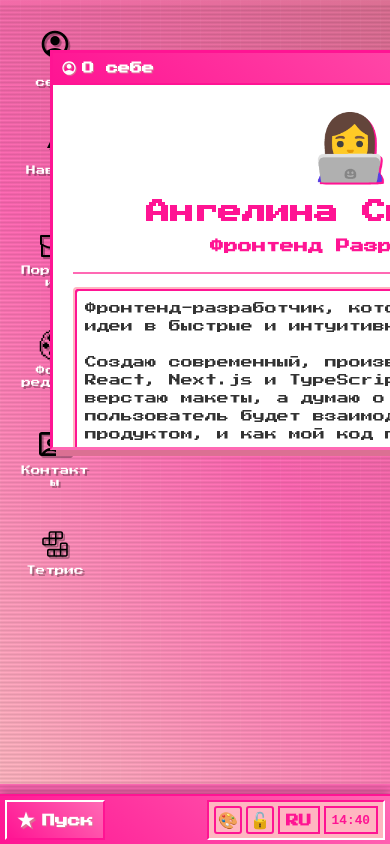
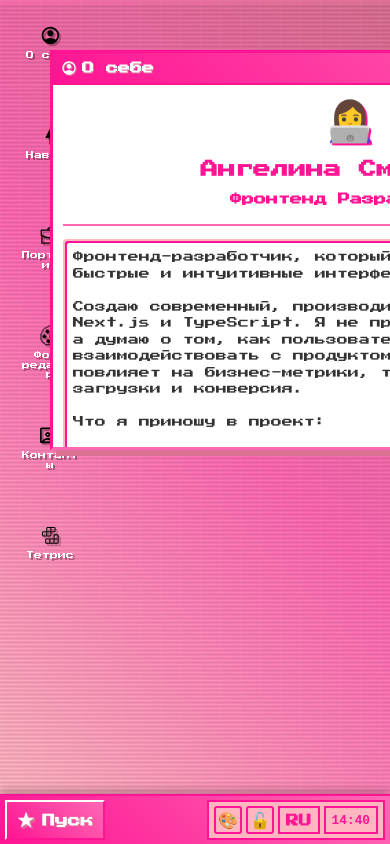
Before and after one commit to geliusgelius/pixel-portfolio, a React (Vite) app: page / in a window 390 px wide. Built offline with nearby package versions, Linux system fonts and the light colour scheme.

Commit message:
fiz mobile media

```diff
--- a/src/App.css
+++ b/src/App.css
@@ -8,12 +8,14 @@ body {
   font-family: "Press Start 2P", cursive, monospace;
   background: #ff69b4;
   overflow: hidden;
+  touch-action: manipulation;
 }
 
 .app {
   width: 100vw;
   height: 100vh;
   position: relative;
+  overflow: hidden;
 }
 
 .pixel-border {
@@ -29,3 +31,53 @@ body {
   border-color: #ff1493 #ffb6c1 #ffb6c1 #ff1493;
   box-shadow: inset -2px -2px 0px #fff, inset 2px 2px 0px #ff1493;
 }
+
+/* Мобильные стили */
+.app.mobile {
+  font-size: 14px;
+}
+
+.app.mobile .window {
+  min-width: 300px;
+  max-width: 95vw;
+}
+
+.app.mobile .window-content {
+  padding: 10px;
+  font-size: 14px;
+}
+
+/* Предотвращение масштабирования на мобильных */
+@media (max-width: 768px) {
+  * {
+    -webkit-text-size-adjust: none;
+    text-size-adjust: none;
+  }
+
+  input,
+  textarea,
+  select {
+    font-size: 16px; /* Предотвращает масштабирование в iOS */
+  }
+}
+
+/* Улучшения для очень маленьких экранов */
+@media (max-width: 360px) {
+  .app.mobile .window {
+    min-width: 280px;
+  }
+}
+
+/* Портретная ориентация */
+@media (max-height: 600px) and (orientation: portrait) {
+  .app {
+    height: 100vh;
+  }
+}
+
+/* Ландшафтная ориентация для мобильных */
+@media (max-height: 500px) and (orientation: landscape) {
+  .app.mobile {
+    font-size: 12px;
+  }
+}
--- a/src/App.jsx
+++ b/src/App.jsx
@@ -1,4 +1,5 @@
 import React, { useState, useEffect } from "react";
+import { LanguageProvider } from "./context/LanguageContext";
 import Preloader from "./components/Preloader/Preloader";
 import Desktop from "./components/Desktop/Desktop";
 import "./App.css";
@@ -14,7 +15,11 @@ function App() {
     return () => clearTimeout(timer);
   }, []);
 
-  return <div className="app">{isLoading ? <Preloader /> : <Desktop />}</div>;
+  return (
+    <LanguageProvider>
+      <div className="app">{isLoading ? <Preloader /> : <Desktop />}</div>
+    </LanguageProvider>
+  );
 }
 
 export default App;
--- a/src/components/Desktop/Desktop.css
+++ b/src/components/Desktop/Desktop.css
@@ -8,15 +8,15 @@
   --theme-shadow: #db7093;
   --theme-text-inverted: #ffffff;
 }
+
 /* Запрет выделения и копирования текста */
 * {
-  -webkit-user-select: none; /* Chrome, Safari, Opera */
-  -moz-user-select: none; /* Firefox */
-  -ms-user-select: none; /* Internet Explorer/Edge */
-  user-select: none; /* Non-prefixed version */
-
-  -webkit-touch-callout: none; /* Запрет контекстного меню на iOS */
-  -webkit-tap-highlight-color: transparent; /* Убрать подсветку при касании */
+  -webkit-user-select: none;
+  -moz-user-select: none;
+  -ms-user-select: none;
+  user-select: none;
+  -webkit-touch-callout: none;
+  -webkit-tap-highlight-color: transparent;
 }
 
 /* Разрешить выделение в полях ввода и текстовых областях */
@@ -34,6 +34,7 @@ textarea,
   height: 100vh;
   position: relative;
   overflow: hidden;
+  touch-action: manipulation;
 }
 
 .crt-effect {
@@ -92,6 +93,7 @@ textarea,
   position: relative;
   z-index: 2;
   height: 100%;
+  touch-action: manipulation;
 }
 
 .desktop-icon {
@@ -106,6 +108,7 @@ textarea,
   user-select: none;
   transition: none !important;
   transform: none !important;
+  touch-action: none;
 }
 
 .desktop-icon:active {
@@ -204,6 +207,7 @@ textarea,
   height: 100%;
   background: white;
   overflow-y: auto;
+  -webkit-overflow-scrolling: touch;
 }
 
 /* Стили для скроллбаров во всем приложении */
@@ -510,6 +514,7 @@ textarea,
   cursor: pointer;
   transition: all 0.2s;
   border-radius: 3px;
+  touch-action: manipulation;
 }
 
 .color-btn:hover {
@@ -577,6 +582,7 @@ textarea,
   align-items: center;
   gap: 8px;
   text-align: center;
+  touch-action: manipulation;
 }
 
 .paint-btn:hover {
@@ -590,6 +596,7 @@ textarea,
   justify-content: center;
   margin-bottom: 15px;
   position: relative;
+  touch-action: none;
 }
 
 .paint-canvas {
@@ -600,6 +607,7 @@ textarea,
   touch-action: none;
   width: 400px;
   height: 400px;
+  max-width: 100%;
 }
 
 .image-loading {
@@ -664,8 +672,8 @@ textarea,
   }
 }
 
-/* Адаптивность */
-@media (max-width: 768px) {
+/* Улучшенная адаптивность для мобильных устройств */
+@media (max-width: 1024px) {
   .desktop-icons {
     padding: 15px 10px;
     gap: 15px;
@@ -681,6 +689,52 @@ textarea,
     max-width: 70px;
   }
 
+  .window-content {
+    padding: 15px;
+  }
+
+  .welcome-text {
+    font-size: 13px;
+    padding: 12px;
+  }
+
+  .skills-grid {
+    grid-template-columns: 1fr;
+  }
+
+  .project-links {
+    flex-direction: column;
+  }
+
+  .project-link {
+    max-width: none;
+  }
+}
+
+@media (max-width: 768px) {
+  .desktop-background {
+    height: calc(100% - 50px);
+  }
+
+  .desktop-icons {
+    padding: 10px 8px;
+    gap: 12px;
+  }
+
+  .desktop-icon {
+    width: 65px;
+    padding: 6px;
+  }
+
+  .desktop-icon .icon {
+    font-size: 1.5rem;
+  }
+
+  .desktop-icon span {
+    font-size: 0.55rem;
+    max-width: 65px;
+  }
+
   .lock-overlay {
     width: 16px;
     height: 16px;
@@ -690,23 +744,34 @@ textarea,
     font-size: 0.6rem;
   }
 
+  .window-content {
+    padding: 12px;
+  }
+
+  .window-content h3 {
+    font-size: 1.3rem;
+  }
+
+  .pixel-avatar {
+    font-size: 3rem;
+  }
+
+  .profession {
+    font-size: 14px;
+  }
+
   .welcome-text {
     font-size: 12px;
     padding: 10px;
     line-height: 1.5;
   }
 
-  .profession {
-    font-size: 14px;
+  .project-item {
+    padding: 15px;
   }
 
-  .project-links {
-    flex-direction: column;
-    gap: 10px;
-  }
-
-  .project-link {
-    max-width: none;
+  .project-item h4 {
+    font-size: 1.1rem;
   }
 
   .project-tags {
@@ -725,6 +790,7 @@ textarea,
   .tool-section {
     flex-direction: column;
     align-items: flex-start;
+    gap: 8px;
   }
 
   .tool-section label {
@@ -747,166 +813,159 @@ textarea,
 
   .paint-btn {
     min-width: auto;
+    padding: 12px;
   }
 }
 
 @media (max-width: 480px) {
+  .desktop-background {
+    height: calc(100% - 45px);
+  }
+
+  .desktop-icons {
+    padding: 8px 5px;
+    gap: 10px;
+  }
+
+  .desktop-icon {
+    width: 60px;
+    padding: 5px;
+  }
+
+  .desktop-icon .icon {
+    font-size: 1.3rem;
+  }
+
+  .desktop-icon span {
+    font-size: 0.5rem;
+    max-width: 60px;
+  }
+
+  .window-content {
+    padding: 10px;
+  }
+
+  .window-content h3 {
+    font-size: 1.1rem;
+  }
+
+  .pixel-avatar {
+    font-size: 2.5rem;
+  }
+
+  .profession {
+    font-size: 12px;
+  }
+
+  .welcome-text {
+    font-size: 11px;
+    padding: 8px;
+  }
+
   .project-item {
-    padding: 15px;
+    padding: 12px;
   }
 
   .project-item h4 {
-    font-size: 1.1rem;
+    font-size: 1rem;
+  }
+
+  .project-links {
+    gap: 8px;
+  }
+
+  .project-link {
+    padding: 6px 12px;
+    font-size: 0.7rem;
   }
 
   .paint-canvas {
     width: 250px;
     height: 250px;
   }
+
+  .color-btn {
+    width: 20px;
+    height: 20px;
   }
 
-/* Стили для Taskbar */
-.taskbar {
-  background: linear-gradient(
-    45deg,
-    var(--theme-primary),
-    var(--theme-secondary)
-  );
-  border-top: 2px solid var(--theme-border);
+  .paint-btn {
+    padding: 10px;
+    font-size: 0.7rem;
+  }
 }
 
-.start-button {
-  background: linear-gradient(
-    45deg,
-    var(--theme-primary),
-    var(--theme-secondary)
-  );
-  border: 2px solid;
-  border-color: #fff var(--theme-border) var(--theme-border) #fff;
+@media (max-width: 360px) {
+  .desktop-icon {
+    width: 55px;
   }
 
-.start-button:hover {
-  background: linear-gradient(
-    45deg,
-    var(--theme-secondary),
-    var(--theme-primary)
-  );
+  .desktop-icon span {
+    font-size: 0.45rem;
+    max-width: 55px;
   }
 
-.taskbar-item {
-  background: var(--theme-accent);
-  border: 2px solid var(--theme-primary);
-  color: var(--theme-primary);
+  .paint-canvas {
+    width: 220px;
+    height: 220px;
   }
 
-.taskbar-item.active {
-  background: var(--theme-primary);
-  color: white;
+  .color-palette {
+    gap: 3px;
   }
 
-.taskbar-item:hover {
-  background: var(--theme-secondary);
-  color: white;
+  .color-btn {
+    width: 18px;
+    height: 18px;
+  }
 }
 
-/* Стили для Window */
-.window {
-  border: 3px solid;
-  border-color: var(--theme-primary) var(--theme-secondary)
-    var(--theme-secondary) var(--theme-primary);
-  box-shadow: 4px 4px 0px var(--theme-shadow);
+/* Портретная ориентация */
+@media (max-height: 600px) and (orientation: portrait) {
+  .desktop-icons {
+    flex-direction: row;
+    flex-wrap: wrap;
+    gap: 15px;
   }
 
-.window-header {
-  background: linear-gradient(
-    45deg,
-    var(--theme-primary),
-    var(--theme-secondary)
-  );
-  border-bottom: 2px solid var(--theme-border);
+  .desktop-icon {
+    position: relative !important;
+    margin-bottom: 10px;
+  }
 }
 
-.window-title {
-  color: white;
-  text-shadow: 1px 1px 0px var(--theme-shadow);
+/* Ландшафтная ориентация для мобильных */
+@media (max-height: 500px) and (orientation: landscape) {
+  .desktop-background {
+    height: calc(100% - 40px);
   }
 
-.window-controls button {
-  background: var(--theme-accent);
-  border: 2px solid var(--theme-primary);
-  color: var(--theme-primary);
+  .desktop-icons {
+    flex-direction: row;
+    flex-wrap: wrap;
+    gap: 10px;
+    padding: 5px;
   }
 
-.window-controls button:hover {
-  background: var(--theme-primary);
-  color: white;
+  .desktop-icon {
+    position: relative !important;
+    margin-bottom: 5px;
+  }
 }
 
-/* Стили для кнопок тетриса без pixel-border класса */
-.tetris-start-btn,
-.tetris-restart-btn,
-.tetris-pause-btn,
-.tetris-drop-btn {
-  border: 3px solid;
-  border-color: #fff var(--theme-shadow) var(--theme-shadow) #fff;
+/* Улучшения для очень маленьких экранов */
+@media (max-width: 320px) {
+  .desktop-icon {
+    width: 50px;
   }
 
-/* Стили для system-tray без pixel-border-inset класса */
-.system-tray {
-  border: 2px solid;
-  border-color: var(--theme-primary) #fff #fff var(--theme-primary);
+  .desktop-icon span {
+    font-size: 0.4rem;
+    max-width: 50px;
   }
 
-/* Остальные стили остаются такими же как в предыдущей версии */
-.desktop {
-  width: 100vw;
-  height: 100vh;
-  position: relative;
-  overflow: hidden;
+  .paint-canvas {
+    width: 200px;
+    height: 200px;
   }
-
-.crt-effect {
-  position: relative;
-  width: 100%;
-  height: 100%;
 }
-
-.scanlines {
-  position: absolute;
-  top: 0;
-  left: 0;
-  width: 100%;
-  height: 100%;
-  background: linear-gradient(
-    to bottom,
-    transparent 50%,
-    rgba(0, 0, 0, 0.1) 51%
-  );
-  background-size: 100% 4px;
-  animation: scanline 0.8s linear infinite;
-  pointer-events: none;
-  z-index: 1;
-}
-
-.desktop-background {
-  width: 100%;
-  height: calc(100% - 60px);
-  position: relative;
-  overflow: visible;
-  background: var(--theme-background) !important;
-}
-
-.pixel-grid {
-  position: absolute;
-  top: 0;
-  left: 0;
-  width: 100%;
-  height: 100%;
-  background-image: linear-gradient(
-      rgba(255, 255, 255, 0.1) 1px,
-      transparent 1px
-    ),
-    linear-gradient(90deg, rgba(255, 255, 255, 0.1) 1px, transparent 1px);
-  background-size: 20px 20px;
-  opacity: 0.3;
-}
--- a/src/components/Desktop/Taskbar.jsx
+++ b/src/components/Desktop/Taskbar.jsx
@@ -91,7 +91,8 @@ const Taskbar = ({
       </div>
 
       <div className="taskbar-items">
-        {windows.map((window) => (
+        {}
+        {(windows || []).map((window) => (
           <div
             key={window.id}
             className={`taskbar-item ${
```
Lines whose indentation alone changed are shown as unchanged.
